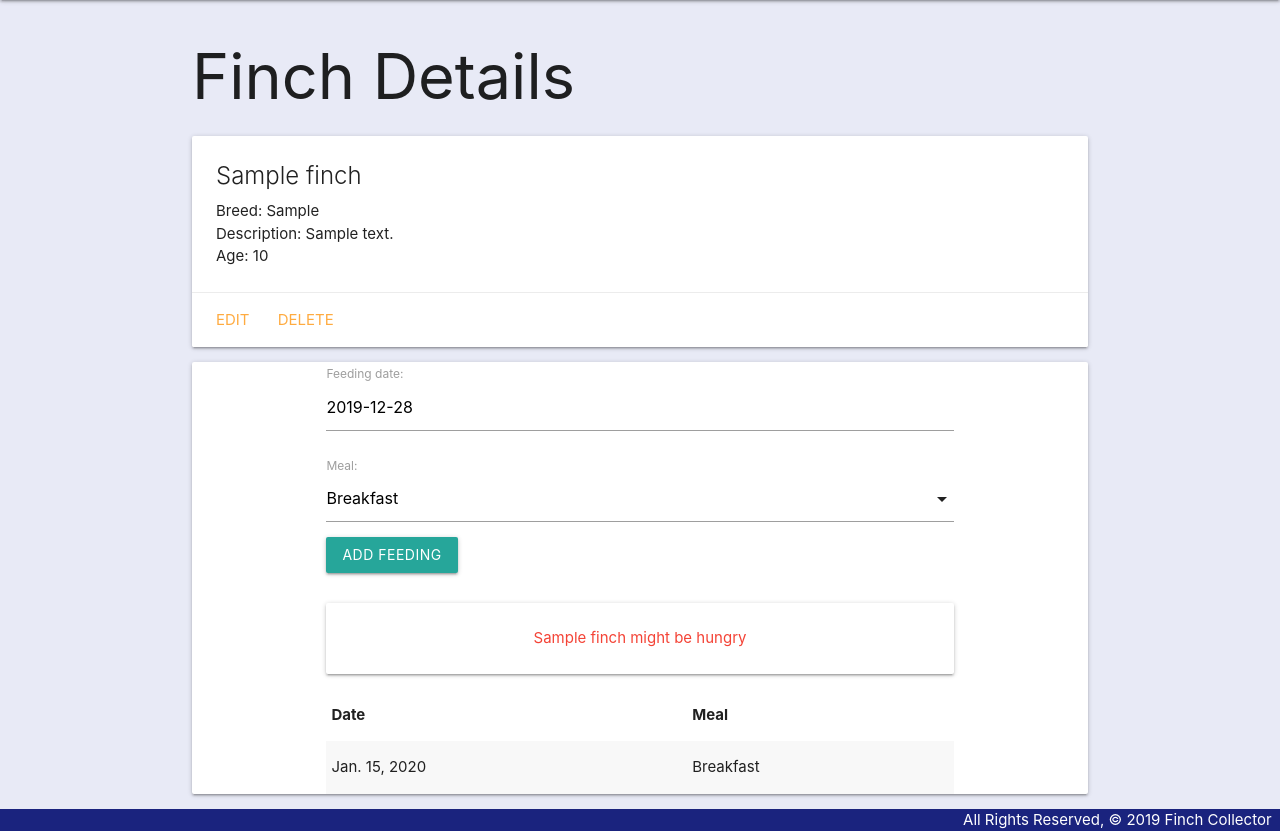
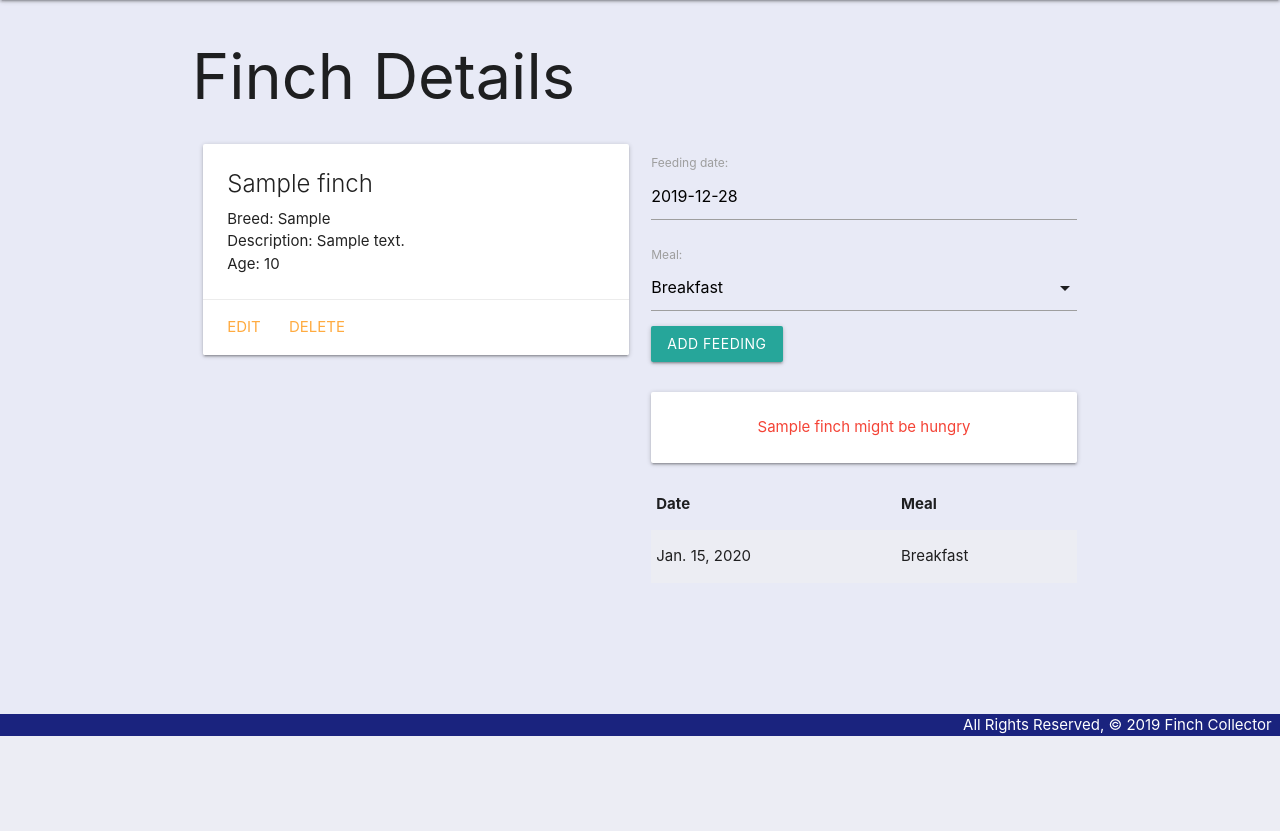
Before and after one commit to AJS3993/Finch-Collector, a Django app: page /finches/1/ in a window 1280 px wide. Shown: the part 64-895 px from the top of the page. After the commit the page ends 800 px from the top, so only its background shows below. Run offline with Django 3.2, Linux system fonts and the light colour scheme; tables that the repository leaves empty hold one stand-in row (values such as "Sample post").

Commit message:
finch details.html fixed

```diff
--- a/main_app/templates/finches/detail.html
+++ b/main_app/templates/finches/detail.html
@@ -3,6 +3,8 @@
 
 <h1>Finch Details</h1>
 
+<div class="row">
+  <div class="col s6">
     <div class="card">
       <div class="card-content">
         <span class="card-title">{{ finch.name }}</span>
@@ -11,16 +13,13 @@
           <p>Age: {{ finch.age }}</p>
 
       </div>
-
       <div class="card-action">
         <a href="{% url 'finches_update' finch.id %}">Edit</a>
         <a href="{% url 'finches_delete' finch.id %}">Delete</a>
       </div>
-
     </div>
-
-<div class="card">
-  <div class="container">
+  </div>
+  <div class="col s6">
     <form action="{% url 'add_feeding' finch.id %}" method="post">
       {% csrf_token %}
       {{ feeding_form.as_p }}
@@ -47,7 +46,6 @@
     </table>
   </div>
 </div>
-</div>
 <!-- JS to create a date picker and init the meal dropdown -->
 <script>
   // create a datepicker
```
Lines whose indentation alone changed are shown as unchanged.
